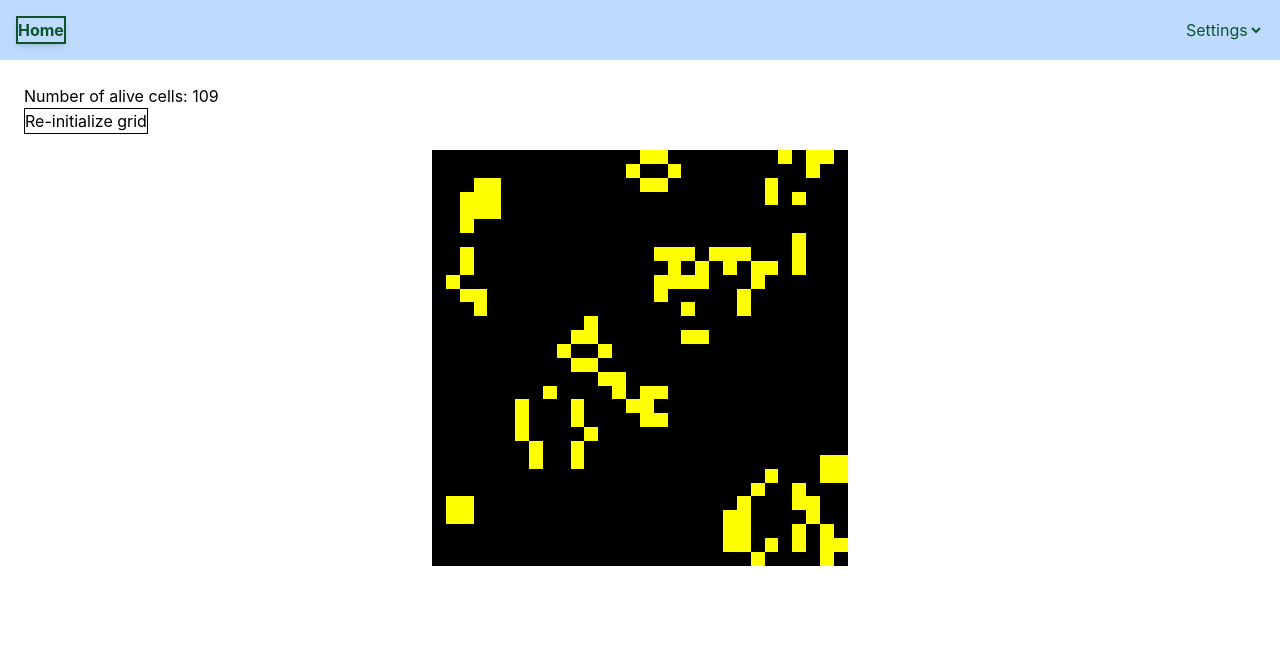
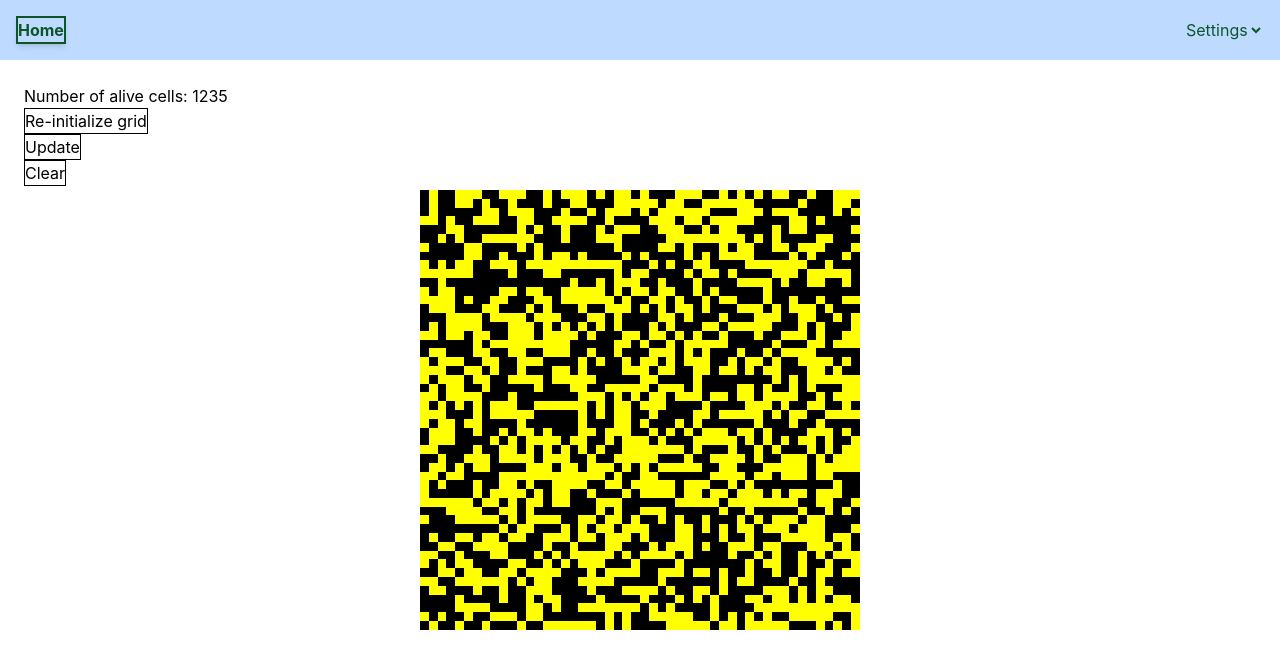
Before and after one commit to TheLaughingDuck/TheLaughingDuck.github.io, a React (Vite) app in the folder website/: page /game_of_life in a window 1280 px wide. Shown: the top 668 px of the page. Built offline with nearby package versions, Linux system fonts and the light colour scheme.

Commit message:
Added ability to manually flip individual cells and clear grid. I removed automatic updates

```diff
--- a/website/src/gameOfLife.tsx
+++ b/website/src/gameOfLife.tsx
@@ -3,21 +3,9 @@ import Layout from "./navigation"
 
 export default function GameOfLife(){
     //const [grid, setGrid] = useState([[0,0,0], [1,1,1], [0,0,1]])
-    const n_rows = 30;
-    const n_cols = 30;
+    const n_rows = 50;
+    const n_cols = 50;
     const [grid, setGrid] = useState(InitializeGrid(n_rows, n_cols));
-
-    const updateRef = useRef(Update_Grid);
-
-    useEffect(() => {
-        updateRef.current = Update_Grid;
-    });
-
-    useEffect(() => {
-        const interval = setInterval(() => {updateRef.current();}, 200);
-
-        return () => clearInterval(interval);
-    }, []);
 
     function randInt(lo: number, hi: number): number { return Math.floor(Math.random()*(hi-lo+1))+lo; }
 
@@ -70,6 +58,26 @@ export default function GameOfLife(){
         setGrid(new_grid)
     }
 
+    function flipCell(row: number, col: number){
+        const new_grid = grid.map(row => [...row]);
+
+        new_grid[row][col] = new_grid[row][col] == 1 ? 0 : 1;
+
+        setGrid(new_grid);
+    }
+
+    function Clear_Grid(){
+        const new_grid = grid.map(row => [...row]);
+
+        for (let i=0; i<grid.length; i++){
+            for (let j=0; j<grid[i].length; j++){
+                new_grid[i][j] = 0;
+            }
+        }
+
+        setGrid(new_grid);
+    }
+
     function count_alive_cells(grid: number[][]): number{
         return grid.flat(2).reduce((partialSum, number) => partialSum + number, 0)
     }
@@ -81,13 +89,21 @@ export default function GameOfLife(){
                     <p>Number of alive cells: {count_alive_cells(grid)}</p>
 
                     <button className='bg-yellow border' onClick={() => setGrid(InitializeGrid(n_rows, n_cols))}>Re-initialize grid</button>
+
+                    <br/>
+
+                    <button className='bg-yellow border' onClick={() => Update_Grid()}>Update</button>
+
+                    <br/>
+
+                    <button className='bg-yellow border' onClick={() => Clear_Grid()}>Clear</button>
                 </div>
 
-                <div className="flex flex-col p-4 max-w-md mx-auto">
+                <div className="bg-white flex flex-col p-1 max-w-md mx-auto">
                     {grid.map((row, rowIndex) =>
                         <div key={rowIndex} className="flex justify-between">
                             {row.map((cell, celIndex) =>
-                                <div key={celIndex} className="flex-1 flex justify-center aspect-square" style={{backgroundColor: cell ? "yellow" : "black"}}>
+                                <div key={celIndex} onClick={() => flipCell(rowIndex, celIndex)} className="flex-1 flex justify-center aspect-square" style={{backgroundColor: cell ? "yellow" : "black"}}>
 
                                 </div>
                             )}
```
